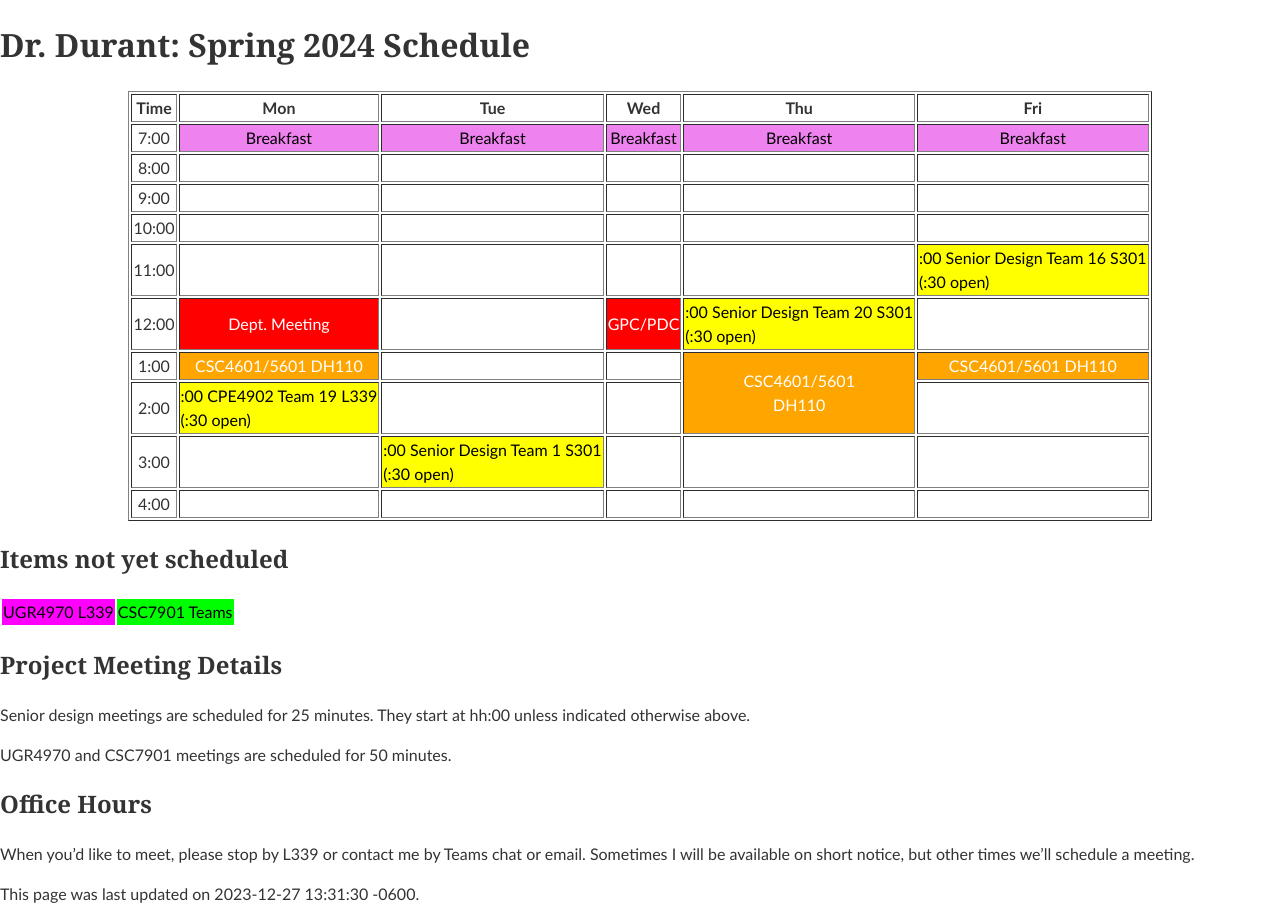
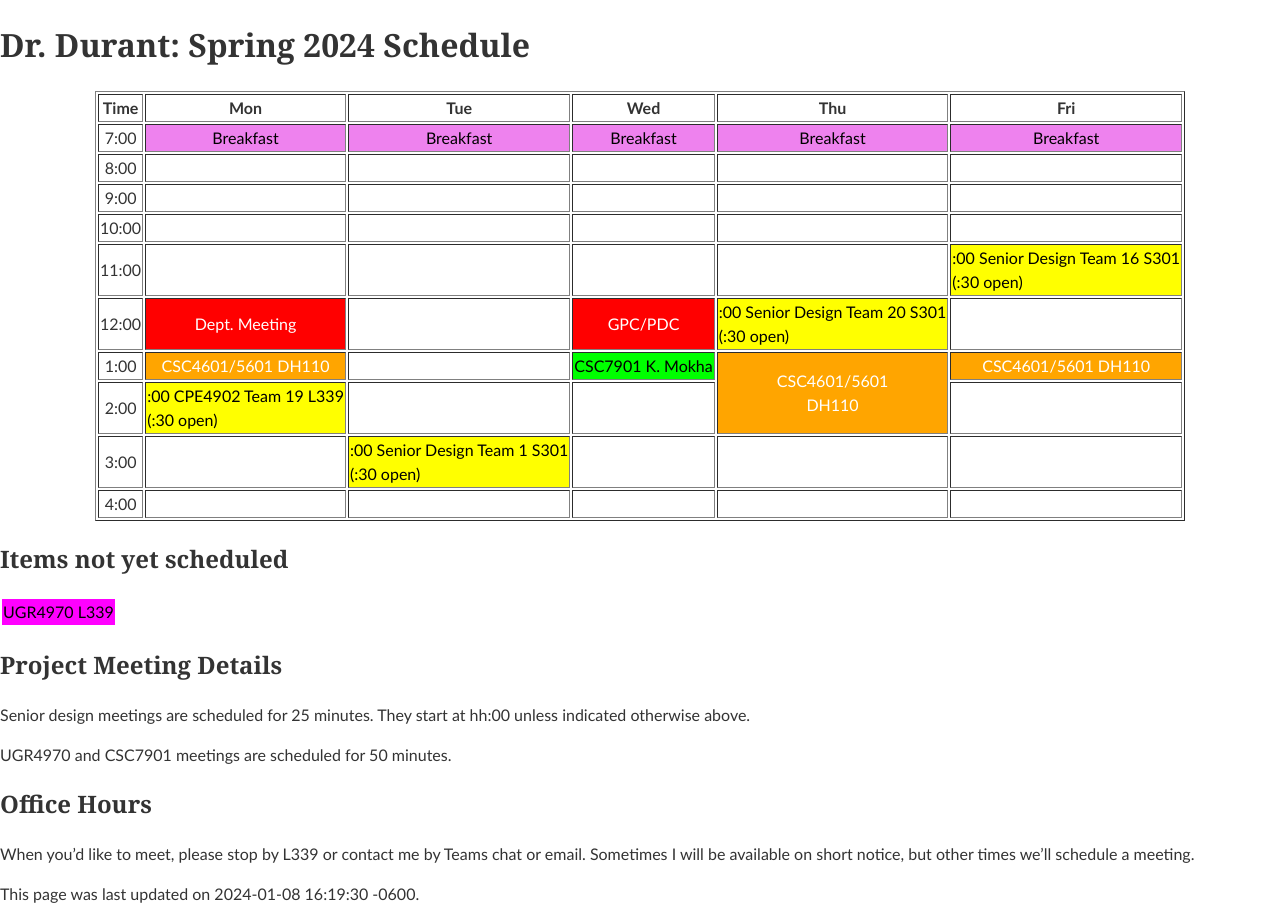
Before and after one commit to edurant/edurant.github.io, a Jekyll site: the page built from sched/s24.md, in a window 1280 px wide. Built offline with Jekyll 4.4.1, drawn with Linux system fonts in a browser that asks for light colours.

Commit message:
s24 schedule update

```diff
--- a/sched/s24.md
+++ b/sched/s24.md
@@ -1,6 +1,6 @@
 ---
 title: "Dr. Durant: Spring 2024 Schedule"
-date: 2023-12-27 13:31:30 -0600
+date: 2024-01-08 16:19:30 -0600
 ---
 
 <style type="text/css">
@@ -15,24 +15,23 @@
 
 <div align="center">
 <table border>
-<tr><th>Time</th>   <th>Mon</th>                                                        <th>Tue</th>                                                            <th>Wed</th>                        <th>Thu</th>                                                            <th>Fri</th>                                                            </tr>
-<tr><td>7:00</td>   <td class="lunch">Breakfast</td>                                    <td class="lunch">Breakfast</td>                                        <td class="lunch">Breakfast</td>    <td class="lunch">Breakfast</td>                                        <td class="lunch">Breakfast</td>                                        </tr>
-<tr><td>8:00</td>   <td>&nbsp;</td>                                                     <td>&nbsp;</td>                                                         <td>&nbsp;</td>                     <td>&nbsp;</td>                                                         <td>&nbsp;</td>                                                         </tr>
-<tr><td>9:00</td>   <td>&nbsp;</td>                                                     <td>&nbsp;</td>                                                         <td>&nbsp;</td>                     <td>&nbsp;</td>                                                         <td>&nbsp;</td>                                                         </tr>
-<tr><td>10:00</td>  <td>&nbsp;</td>                                                     <td>&nbsp;</td>                                                         <td>&nbsp;</td>                     <td>&nbsp;</td>                                                         <td>&nbsp;</td>                                                         </tr>
-<tr><td>11:00</td>  <td>&nbsp;</td>                                                     <td>&nbsp;</td>                                                         <td>&nbsp;</td>                     <td>&nbsp;</td>                                                         <td class="cpe4902">:00 Senior Design Team 16 S301<br/>(:30 open)</td>  </tr>
-<tr><td>12:00</td>  <td class="am">Dept. Meeting</td>                                   <td>&nbsp;</td>                                                         <td class="am">GPC/PDC</td>         <td class="cpe4902">:00 Senior Design Team 20 S301<br/>(:30 open)</td>  <td>&nbsp;</td>                                                         </tr>
-<tr><td>1:00</td>   <td class="csc4601">CSC4601/5601&nbsp;DH110</td>                    <td>&nbsp;</td>                                                         <td>&nbsp;</td>                     <td rowspan="2" class="csc4601">CSC4601/5601<br/>DH110</td>             <td class="csc4601">CSC4601/5601&nbsp;DH110</td>                        </tr>
-<tr><td>2:00</td>   <td class="cpe4902">:00 CPE4902 Team 19 L339<br/>(:30 open)</td>    <td>&nbsp;</td>                                                         <td>&nbsp;</td>                                                                                             <td>&nbsp;</td>                                                         </tr>
-<tr><td>3:00</td>   <td>&nbsp;</td>                                                     <td class="cpe4902">:00 Senior Design Team 1 S301<br/>(:30 open)</td>   <td>&nbsp;</td>                     <td>&nbsp;</td>                                                         <td>&nbsp;</td>                                                         </tr>
-<tr><td>4:00</td>   <td>&nbsp;</td>                                                     <td>&nbsp;</td>                                                         <td>&nbsp;</td>                     <td>&nbsp;</td>                                                         <td>&nbsp;</td>                                                         </tr>
+<tr><th>Time</th>   <th>Mon</th>                                                        <th>Tue</th>                                                            <th>Wed</th>                                    <th>Thu</th>                                                            <th>Fri</th>                                                            </tr>
+<tr><td>7:00</td>   <td class="lunch">Breakfast</td>                                    <td class="lunch">Breakfast</td>                                        <td class="lunch">Breakfast</td>                <td class="lunch">Breakfast</td>                                        <td class="lunch">Breakfast</td>                                        </tr>
+<tr><td>8:00</td>   <td>&nbsp;</td>                                                     <td>&nbsp;</td>                                                         <td>&nbsp;</td>                                 <td>&nbsp;</td>                                                         <td>&nbsp;</td>                                                         </tr>
+<tr><td>9:00</td>   <td>&nbsp;</td>                                                     <td>&nbsp;</td>                                                         <td>&nbsp;</td>                                 <td>&nbsp;</td>                                                         <td>&nbsp;</td>                                                         </tr>
+<tr><td>10:00</td>  <td>&nbsp;</td>                                                     <td>&nbsp;</td>                                                         <td>&nbsp;</td>                                 <td>&nbsp;</td>                                                         <td>&nbsp;</td>                                                         </tr>
+<tr><td>11:00</td>  <td>&nbsp;</td>                                                     <td>&nbsp;</td>                                                         <td>&nbsp;</td>                                 <td>&nbsp;</td>                                                         <td class="cpe4902">:00 Senior Design Team 16 S301<br/>(:30 open)</td>  </tr>
+<tr><td>12:00</td>  <td class="am">Dept. Meeting</td>                                   <td>&nbsp;</td>                                                         <td class="am">GPC/PDC</td>                     <td class="cpe4902">:00 Senior Design Team 20 S301<br/>(:30 open)</td>  <td>&nbsp;</td>                                                         </tr>
+<tr><td>1:00</td>   <td class="csc4601">CSC4601/5601&nbsp;DH110</td>                    <td>&nbsp;</td>                                                         <td class="csc7901">CSC7901 K.&nbsp;Mokha</td>  <td rowspan="2" class="csc4601">CSC4601/5601<br/>DH110</td>             <td class="csc4601">CSC4601/5601&nbsp;DH110</td>                        </tr>
+<tr><td>2:00</td>   <td class="cpe4902">:00 CPE4902 Team 19 L339<br/>(:30 open)</td>    <td>&nbsp;</td>                                                         <td>&nbsp;</td>                                                                                                         <td>&nbsp;</td>                                                         </tr>
+<tr><td>3:00</td>   <td>&nbsp;</td>                                                     <td class="cpe4902">:00 Senior Design Team 1 S301<br/>(:30 open)</td>   <td>&nbsp;</td>                                 <td>&nbsp;</td>                                                         <td>&nbsp;</td>                                                         </tr>
+<tr><td>4:00</td>   <td>&nbsp;</td>                                                     <td>&nbsp;</td>                                                         <td>&nbsp;</td>                                 <td>&nbsp;</td>                                                         <td>&nbsp;</td>                                                         </tr>
 </table>
 </div>
 
 ## Items not yet scheduled
 <table><tr>
 <td class="ugr4970">UGR4970 L339</td>
-<td class="csc7901">CSC7901 Teams</td>
 </tr></table>
 
 ## Project Meeting Details
```
